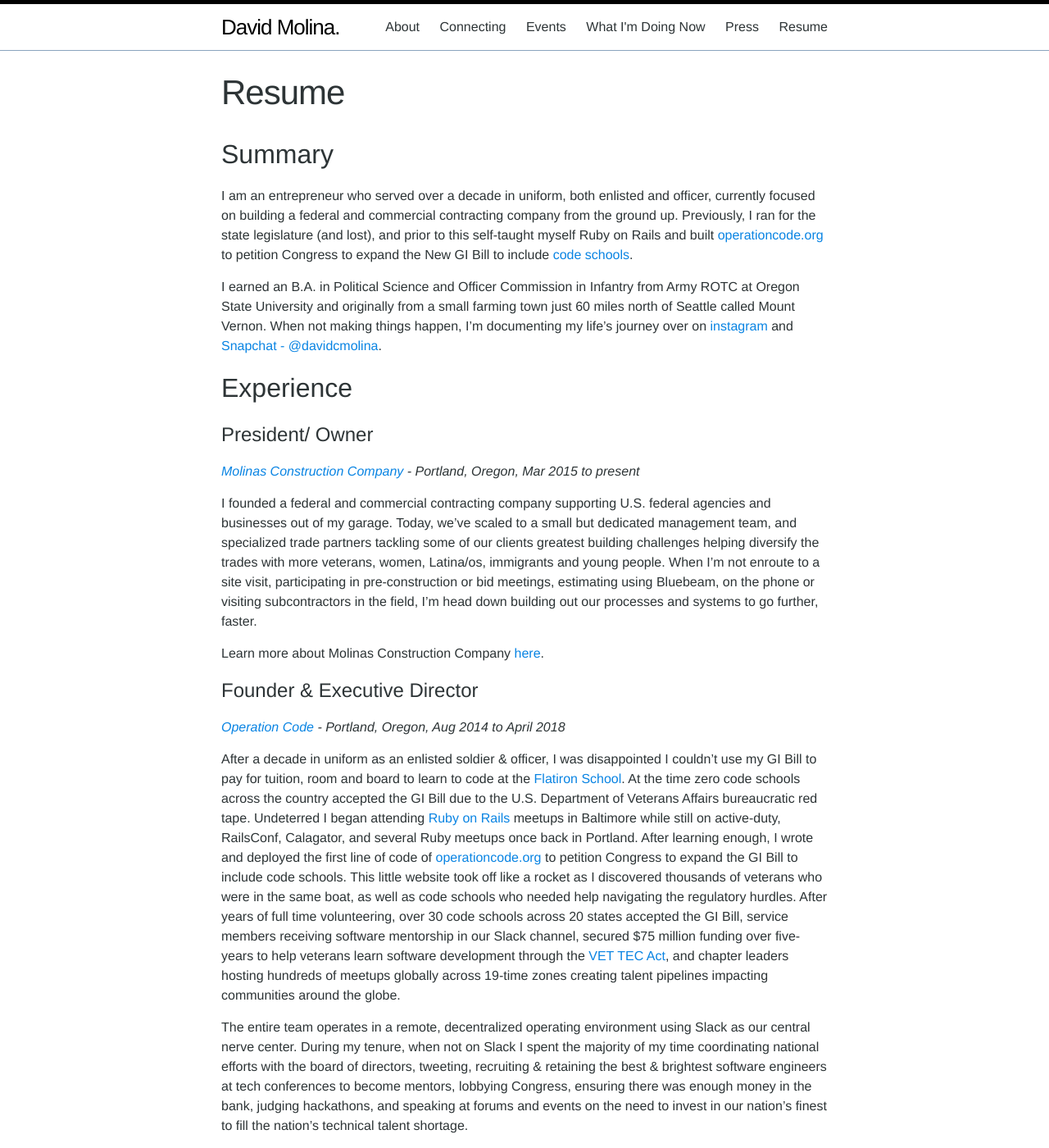
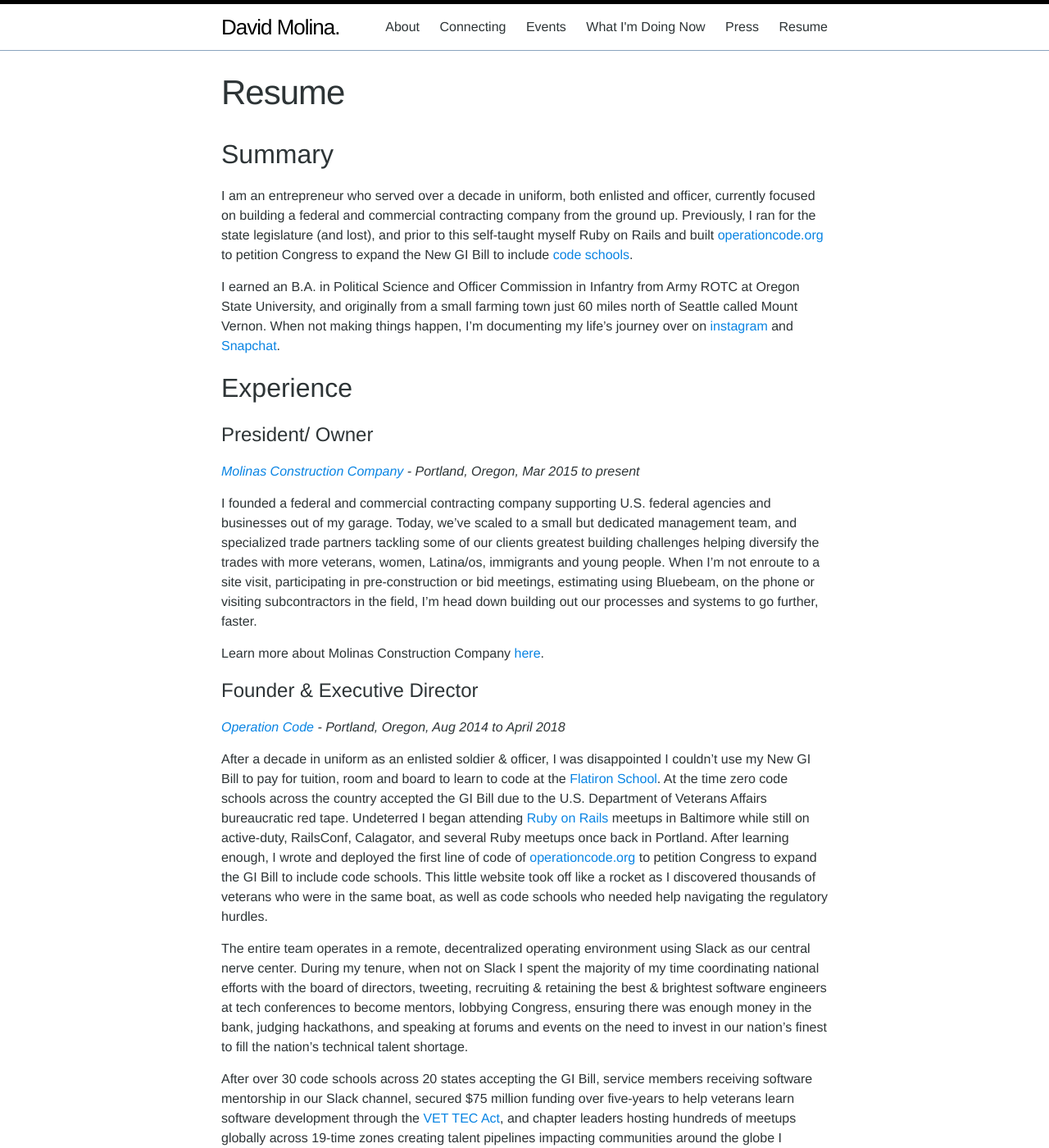
Before and after one commit to davidmolina/davidmolina.github.io, a Jekyll site: the page built from resume.md, in a window 1280 px wide and 1400 px high. Shown: the whole window at 82% size. Built offline with Jekyll 4.4.1, drawn with Linux system fonts in a browser that asks for light colours; some of the changed text lies outside the part shown.

Commit message:
fix /resume typos

```diff
--- a/resume.md
+++ b/resume.md
@@ -9,7 +9,7 @@
 
 I am an entrepreneur who served over a decade in uniform, both enlisted and officer, currently focused on building a federal and commercial contracting company from the ground up. Previously, I ran for the state legislature (and lost), and prior to this self-taught myself Ruby on Rails and built [operationcode.org](https://operationcode.org/) to petition Congress to expand the New GI Bill to include [code schools](https://operationcode.org/code_schools).
 
-I earned an B.A. in Political Science and Officer Commission in Infantry from Army ROTC at Oregon State University and originally from a small farming town just 60 miles north of Seattle called Mount Vernon. When not making things happen, I'm documenting my life's journey over on [instagram](https://www.instagram.com/davidcmolina) and [Snapchat - @davidcmolina](https://snapchat.com/add/davidcmolina).
+I earned an B.A. in Political Science and Officer Commission in Infantry from Army ROTC at Oregon State University, and originally from a small farming town just 60 miles north of Seattle called Mount Vernon. When not making things happen, I'm documenting my life's journey over on [instagram](https://www.instagram.com/davidcmolina) and [Snapchat](https://snapchat.com/add/davidcmolina).
 
 ## Experience
 
@@ -23,11 +23,13 @@
 # Founder & Executive Director
 *[Operation Code](http://operationcode.org) - Portland, Oregon, Aug 2014 to April 2018*
 
-After a decade in uniform as an enlisted soldier & officer, I was disappointed I couldn't use my GI Bill to pay for tuition, room and board to learn to code at the [Flatiron School](https://www.instagram.com/flatironschool/). At the time zero code schools across the country accepted the GI Bill due to the U.S. Department of Veterans Affairs bureaucratic red tape. Undeterred I began attending [Ruby on Rails](https://rubyonrails.org/) meetups in Baltimore while still on active-duty, RailsConf, Calagator, and several Ruby meetups once back in Portland. After learning enough, I wrote and deployed the first line of code of [operationcode.org](https://www.operationcode.org) to petition Congress to expand the GI Bill to include code schools. This little website took off like a rocket as I discovered thousands of veterans who were in the same boat, as well as code schools who needed help navigating the regulatory hurdles. After years of full time volunteering, over 30 code schools across 20 states accepted the GI Bill, service members receiving software mentorship in our Slack channel, secured $75 million funding over five-years to help veterans learn software development through the [VET TEC Act](https://www.govtrack.us/congress/bills/115/hr1989), and chapter leaders hosting hundreds of meetups globally across 19-time zones creating talent pipelines impacting communities around the globe.
+After a decade in uniform as an enlisted soldier & officer, I was disappointed I couldn't use my New GI Bill to pay for tuition, room and board to learn to code at the [Flatiron School](https://www.instagram.com/flatironschool/). At the time zero code schools across the country accepted the GI Bill due to the U.S. Department of Veterans Affairs bureaucratic red tape. Undeterred I began attending [Ruby on Rails](https://rubyonrails.org/) meetups in Baltimore while still on active-duty, RailsConf, Calagator, and several Ruby meetups once back in Portland. After learning enough, I wrote and deployed the first line of code of [operationcode.org](https://www.operationcode.org) to petition Congress to expand the GI Bill to include code schools. This little website took off like a rocket as I discovered thousands of veterans who were in the same boat, as well as code schools who needed help navigating the regulatory hurdles.
 
 The entire team operates in a remote, decentralized operating environment using Slack as our central nerve center. During my tenure, when not on Slack I spent the majority of my time coordinating national efforts with the board of directors, tweeting, recruiting & retaining the best & brightest software engineers at tech conferences to become mentors, lobbying Congress, ensuring there was enough money in the bank, judging hackathons, and speaking at forums and events on the need to invest in our nation's finest to fill the nation's technical talent shortage.
 
-More on the [Podcast](https://operationcode.org/podcast), [GitHub](https://github.com/operationcode), and/or [donate to build ongoing staff capacity](https://operationcode.org/donate).
+After over 30 code schools across 20 states accepting the GI Bill, service members receiving software mentorship in our Slack channel, secured $75 million funding over five-years to help veterans learn software development through the [VET TEC Act](https://www.govtrack.us/congress/bills/115/hr1989), and chapter leaders hosting hundreds of meetups globally across 19-time zones creating talent pipelines impacting communities around the globe I stepped down to allow new leadership to take the organization to the next level.
+
+Learn more about Operation Code at the [Podcast](https://operationcode.org/podcast), [GitHub](https://github.com/operationcode), and/or [donate to build ongoing staff capacity](https://operationcode.org/donate).
 
 ## Co-Founder & CTO
 
```
Also changed, not shown: other parts of resume.md (+11 -9 lines).
